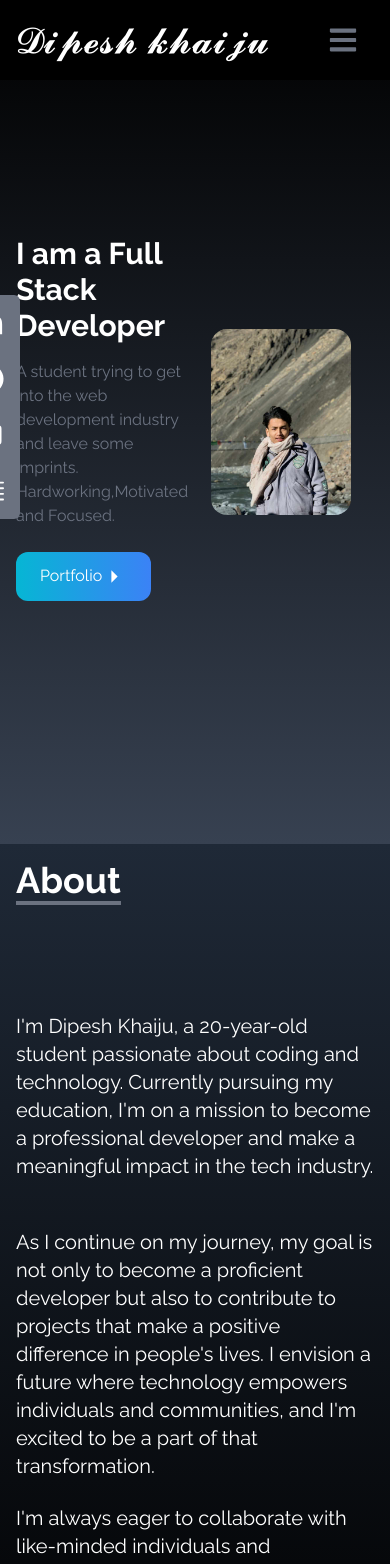
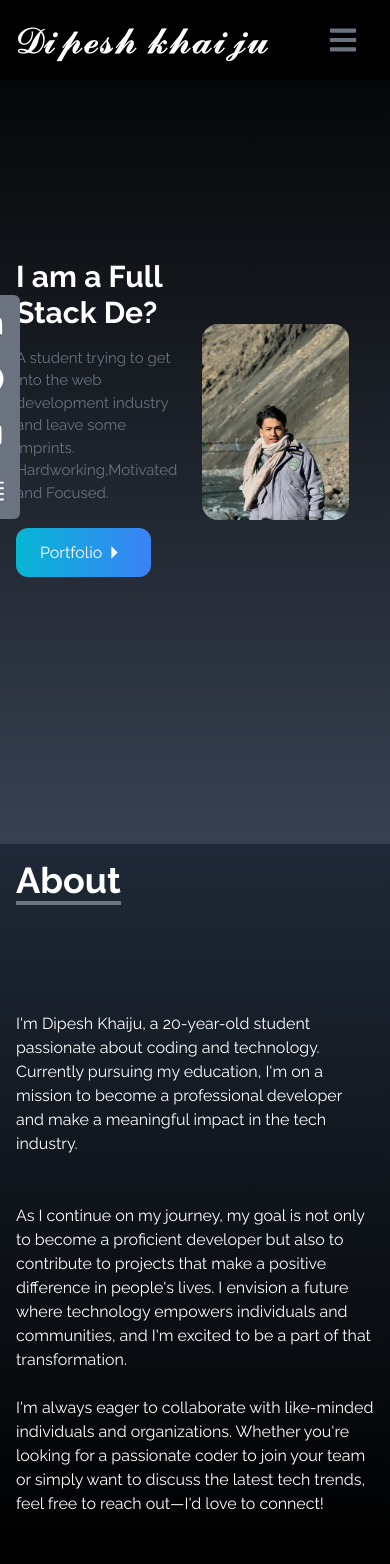
Before and after one commit to Dipesh-khaiju/Portfolio, a React (Vite) app: page / in a window 390 px wide. Shown: the top 1564 px of the page. Built offline with nearby package versions, Linux system fonts and the light colour scheme.

Commit message:
security headers and security headers added

```diff
--- a/package.json
+++ b/package.json
@@ -13,7 +13,8 @@
     "react": "^18.2.0",
     "react-dom": "^18.2.0",
     "react-icons": "^5.0.1",
-    "react-scroll": "^1.9.0"
+    "react-scroll": "^1.9.0",
+    "react-typed": "^2.0.12"
   },
   "devDependencies": {
     "@types/react": "^18.2.66",
--- a/src/App.css
+++ b/src/App.css
@@ -1,3 +1,40 @@
-.h2{
-    color:blue;
-}
+
+#container {
+    color:#999;
+    text-transform: uppercase;
+    font-size:36px;
+    font-weight:bold;
+    width:100%;
+    bottom:45%;
+    display:block;
+  }
+
+  #flip {
+    height:100%;
+    overflow:hidden;
+  }
+
+  #flip > div > div {
+    color:#fff;
+    padding:4px 12px;
+    height:45px;
+    margin-bottom:45px;
+    display:inline-block;
+  }
+
+  #flip div:first-child {
+    animation: show 5s linear infinite;
+  }
+
+
+
+  @keyframes show {
+    0% {margin-top:-270px;}
+    5% {margin-top:-180px;}
+    33% {margin-top:-180px;}
+    38% {margin-top:-90px;}
+    66% {margin-top:-90px;}
+    71% {margin-top:0px;}
+    99.99% {margin-top:0px;}
+    100% {margin-top:-270px;}
+  }
--- a/src/components/About/About.jsx
+++ b/src/components/About/About.jsx
@@ -12,14 +12,14 @@ const About = () => {
             About
           </p>
         </div>
-        <p className="text-xl mt-20">
+        <p className="text-base sm:text-xl mt-20">
           I'm Dipesh Khaiju, a 20-year-old student passionate about coding and
           technology. Currently pursuing my education, I'm on a mission to
           become a professional developer and make a meaningful impact in the
           tech industry.
         </p>
         <br />
-        <p className="text-xl hidden sm:block ">
+        <p className="sm:text-xl  hidden sm:block ">
           Ever since I wrote my first line of code, I've been captivated by the
           endless possibilities of software development. From building simple
           projects to exploring complex algorithms, coding has become more than
@@ -27,7 +27,7 @@ const About = () => {
           constantly seeking opportunities to expand my skills and knowledge.
         </p>
         <br />
-        <p className="text-xl">
+        <p className="sm:text-xl text-base">
           As I continue on my journey, my goal is not only to become a
           proficient developer but also to contribute to projects that make a
           positive difference in people's lives. I envision a future where
@@ -35,7 +35,7 @@ const About = () => {
           a part of that transformation.
         </p>
         <br />
-        <p className="text-xl">
+        <p className=" text-base sm:text-xl">
           I'm always eager to collaborate with like-minded individuals and
           organizations. Whether you're looking for a passionate coder to join
           your team or simply want to discuss the latest tech trends, feel free
--- a/src/pages/Home/Home.jsx
+++ b/src/pages/Home/Home.jsx
@@ -2,6 +2,8 @@ import React from "react";
 import HeroImg from "../../assets/img/myimg2.jpg";
 import { IoMdArrowDropright } from "react-icons/io";
 import { Link } from "react-scroll";
+import {ReactTyped} from "react-typed";
+
 
 const Home = () => {
   return (
@@ -10,12 +12,21 @@ const Home = () => {
       className="h-screen w-full bg-gradient-to-b  from-black to-gray-700"
     >
       <div className="max-w-screen-lg mx-auto  flex  items-center justify-center h-full px-4 md:flex-row ">
-        <div className="flex flex-col justify-center h-full">
+        <div className="flex flex-col justify-center w-2/3 h-full">
+         <div>
           <h2 className="text-3xl sm:text-5xl  md:text-7xl text-white font-bold ">
-            {" "}
-            I am a Full Stack Developer
+              I am {" "}
+
+            <ReactTyped  strings={["Dipesh Khaiju"," a Full Stack Developer","a Learner"]}
+             typeSpeed={150}
+             loop
+             backspeed={20}
+             cursorChar="?"
+             showCursor={true}
+             />
           </h2>
-          <p className="text-gray-500 py-4  max-w-md">
+          </div>
+          <p className="text-gray-500 py-4 text-[15px] sm:text-2xl  max-w-md">
             {" "}
             A student trying to get into the web development industry and leave
             some imprints. <br/>
@@ -31,7 +42,7 @@ const Home = () => {
             </Link>
           </div>
         </div>
-        <div className="sm:mb-12">
+        <div className="sm:mb-12 sm:w-1/2">
           <img
             className="rounded-2xl mx-auto w-3/4 sm:w-full"
             src={HeroImg}
```
Also changed, not shown: 2 other files (tests, documents, lock files or other folders).
